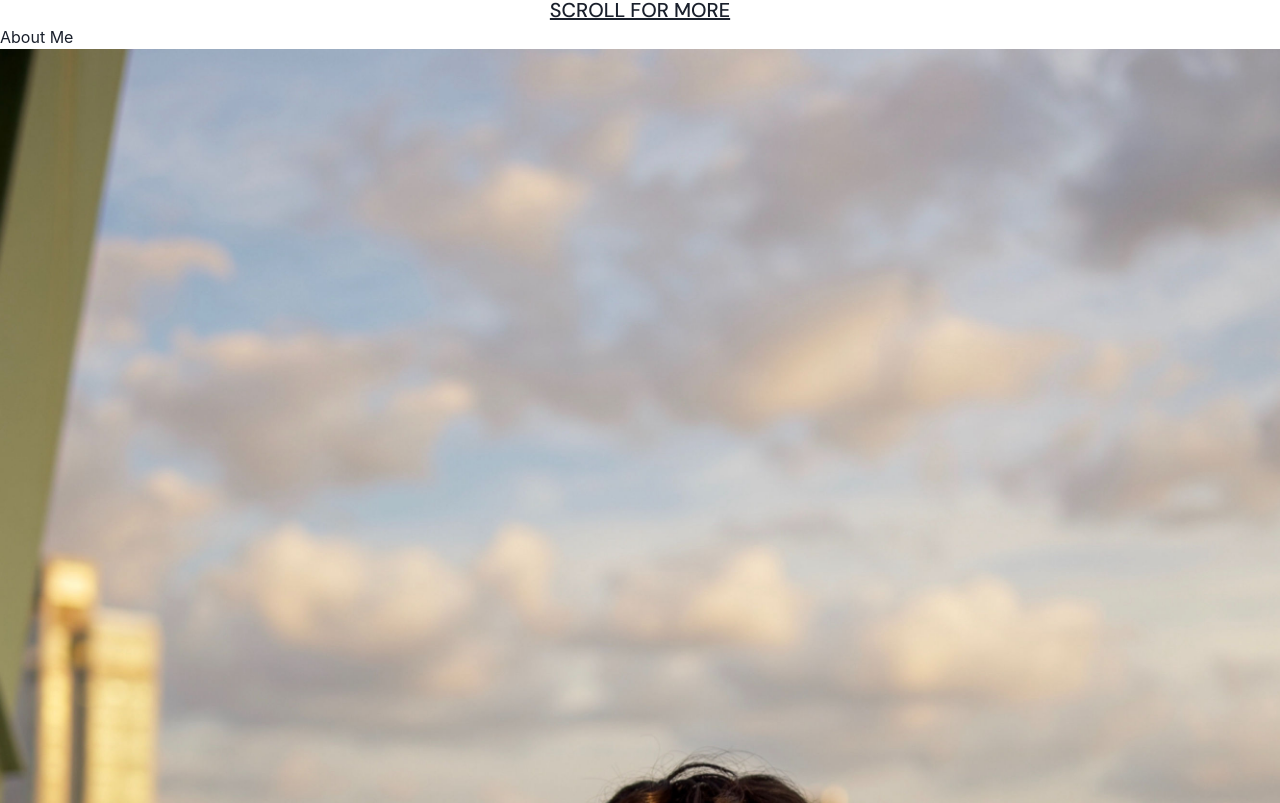
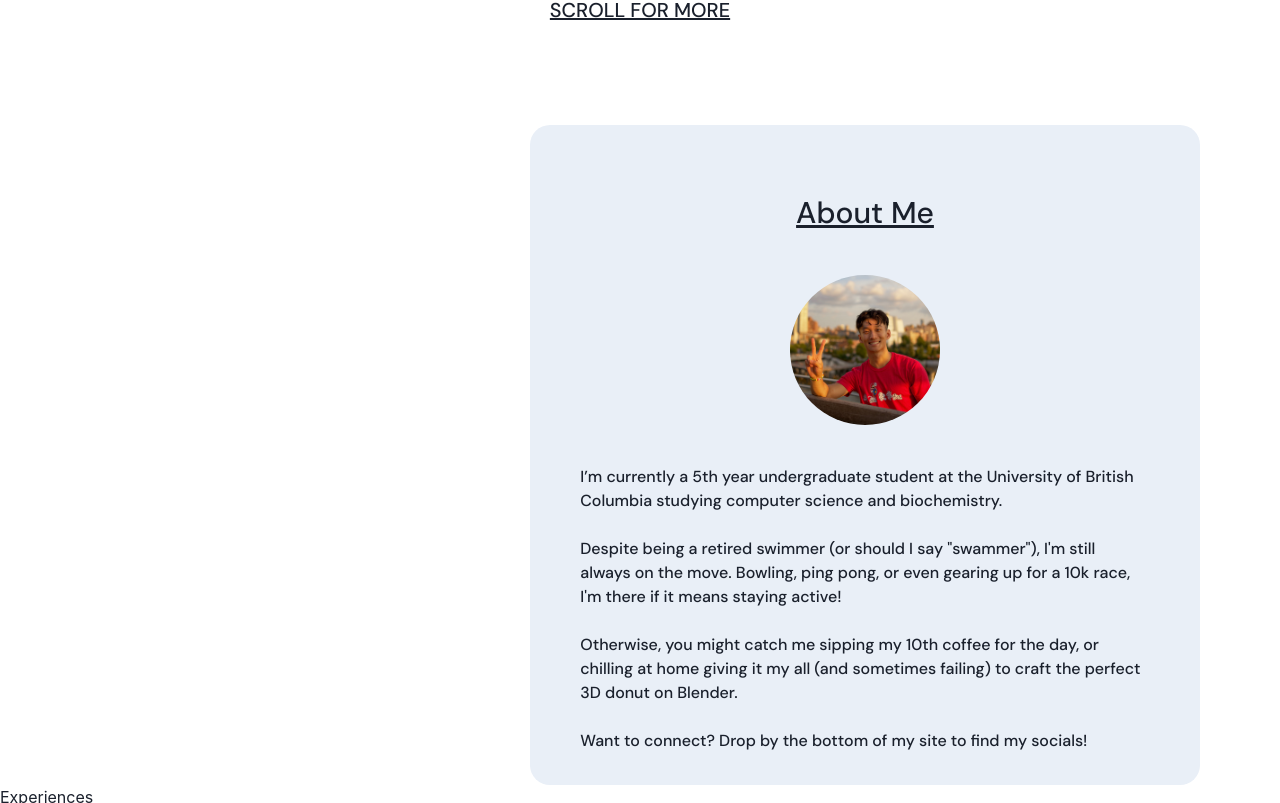
Before and after one commit to A1aNNN/room-website, a React (Create React App) app: page / in a window 1280 px wide. Shown: the part 757-1560 px from the top of the page. Built offline with nearby package versions, Linux system fonts and the light colour scheme.

Commit message:
styled about me section

```diff
--- a/src/App.css
+++ b/src/App.css
@@ -1,6 +1,3 @@
-
-
-
 /* HERO */
 .hero-title {
   font-size: 54px;
@@ -26,6 +23,63 @@
 }
 
 
+/* ABOUT ME */
+.about-me {
+  width: 100%;
+  display: flex;
+  justify-content: flex-end;
+}
+
+.about-me-container {
+  background-color: #E9EFF7;
+  width: 670px;
+  height: 660px;
+  border-radius: 20px;
+  text-align: -webkit-center;
+  margin-right: 80px;
+  margin-top: 100px;
+}
+
+.section-title {
+  font-size: 30px;
+  font-family: dm-sans;
+  text-align: center;
+  text-decoration: underline;
+  margin-top: 65px;
+}
+
+.about-me-image-container {
+  /* width: 100%; */
+  width: 150px;
+  height: 150px;
+  overflow: hidden;
+  border-radius: 100%;
+  position: relative;
+  margin-top: 40px;
+}
+
+.about-me-image {
+  /* margin-top: 48px; */
+  height: 225px;
+  width: auto;
+  position: absolute;
+  /* bottom: 0px; */
+  top: -50px;
+}
+
+.about-me-text {
+  font-size: 16px;
+  font-family: dm-sans;
+  text-align: start;
+  width: 85%;
+  margin-top: 40px;
+}
+
+
+
+
+
+
 
 /* FONTS */
 @font-face {
```
